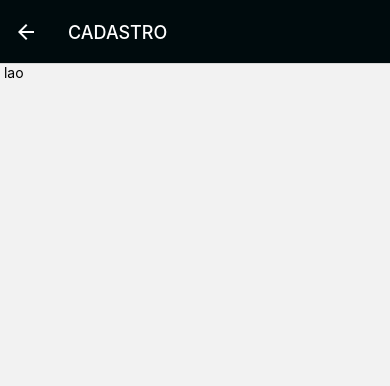
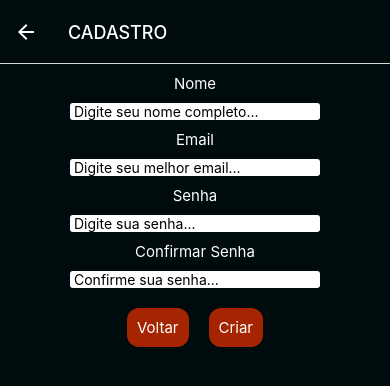
Before and after one commit to daviroquedev/motorcycle-shop, a React Native app: screen /Register in a window 390 px wide. Shown: the top 386 px of the page. Built offline with nearby package versions, Linux system fonts and the light colour scheme.

Commit message:
Sing Up screen

```diff
--- a/pages/registerScreen.js
+++ b/pages/registerScreen.js
@@ -1,19 +1,129 @@
-import * as React from 'react';
-import {StyleSheet, View, TextInput, Text } from 'react-native';
+import React, { useState } from 'react';
+import {
+  StyleSheet,
+  View,
+  TextInput,
+  Text,
+  TouchableOpacity, Alert
+} from 'react-native';
 
+import AsyncStorage from '@react-native-async-storage/async-storage';
 
-export default function Register (){
+export default function Register({ navigation }) {
+  const [nome, setNome] = useState('');
+  const [senha, setSenha] = useState('');
+  const [email, setEmail] = useState('');
+  const [confirm, setConfirm] = useState('');
 
+  async function cadastrar() {
+    if (nome == '' || email == '' || senha == '' || confirm == '') {
+      alert('Preencha todos os campos');
+      return;
+    }
+    const usuario = {
+      nome: nome,
+      email: email,
+      senha: senha,
+      confirm: confirm,
+    };
+    try {
+      const dados = await JSON.stringify(usuario);
+      await AsyncStorage.setItem(email, dados);
+      Register.navigation.reset({
+        index: 0,
+        routes: [{ name: 'Home', params: { email: email } }],
+      });
+    } catch (err) {
+      console.log(err);
+    }
+  }
 
   return (
-    <View>
-        <Text> lao</Text>
-        <TextInput/>
+    <View style={styles.container}>
+      <View style={styles.containerInput}>
+        <Text style={styles.txtInput}> nome </Text>
+        <TextInput
+          style={styles.inputDados}
+          placeholder="Digite seu nome completo..."
+          value={nome}
+          onChangeText={(text) => setNome(text)}
+        />
 
+        <Text style={styles.txtInput}> email </Text>
+        <TextInput
+          value={email}
+          onChangeText={(text) => setEmail(text)}
+          style={styles.inputDados}
+          placeholder="Digite seu melhor email..."
+         />
+
+        <Text style={styles.txtInput}> senha </Text>
+        <TextInput
+          style={styles.inputDados}
+          secureTextEntry={true}
+          placeholder="Digite sua senha..."
+          value={senha}
+          keyboardType="numeric"
+          onChangeText={text => setSenha(text)}
+        />
+
+        <Text style={styles.txtInput}> confirmar senha </Text>
+        <TextInput
+          style={styles.inputDados}
+          secureTextEntry={true}
+          placeholder="Confirme sua senha..."
+          value={confirm}
+          keyboardType="numeric"
+          onChangeText = {text => setConfirm(text)}
+        />
+      </View>
+
+      <View style={styles.btnContainer}>
+        <TouchableOpacity onPress={() => navigation.navigate('Home')}>
+          <Text style={styles.btnTxt}>voltar</Text>
+        </TouchableOpacity>
+
+        <TouchableOpacity onPress={cadastrar}>
+          <Text style={styles.btnTxt}>criar</Text>
+        </TouchableOpacity>
+      </View>
     </View>
-  )
+  );
 }
 
-
 const styles = StyleSheet.create({
+  container: {
+    alignItems: 'center',
+    backgroundColor: '#000B0D',
+    flex: 1,
+  },
+  containerInput: {
+    alignItems: 'center',
+    backgroundColor: '#000B0D',
+  },
+  txtInput: {
+    color: 'white',
+    fontSize: 15,
+    textTransform: 'capitalize',
+    margin: 10,
+  },
+  inputDados: {
+    width: 250,
+    backgroundColor: 'white',
+    paddingLeft: 4,
+    borderRadius: 3,
+  },
+  btnContainer: {
+    flexDirection: 'row',
+    margin: 10,
+  },
+  btnTxt: {
+    backgroundColor: '#A52502',
+    fontSize: 15,
+    textTransform: 'capitalize',
+    margin: 10,
+    padding: 10,
+    borderRadius: 12,
+    color: 'white',
+  },
 });
```
